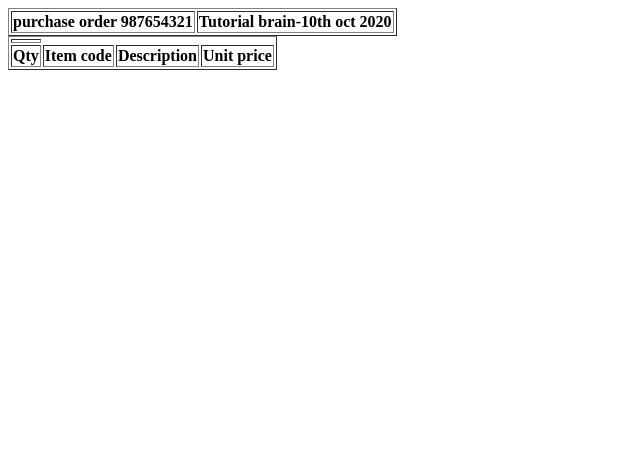
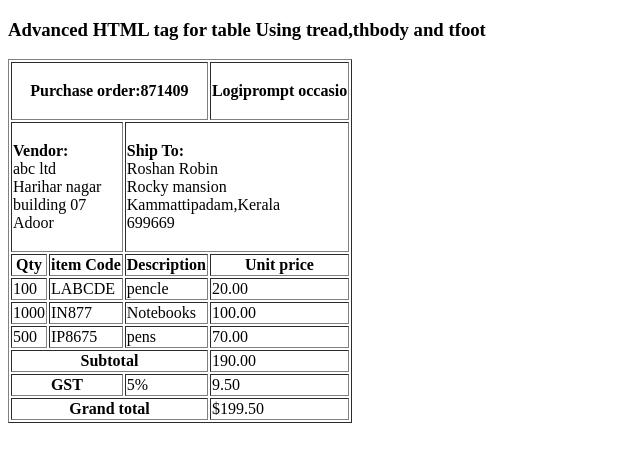
Before and after one commit to Roshanrobin80/html, a plain HTML site: page table1.html in a window 1280 px wide. Shown: the whole page, without its empty margins (0-640 px from the left). Drawn offline with Linux system fonts and the light colour scheme.

Commit message:
well done

```diff
--- a/table1.html
+++ b/table1.html
@@ -6,21 +6,64 @@
     <title>Document</title>
 </head>
 <body>
+    <h3>Advanced HTML tag for table Using tread,thbody and tfoot</h3>
    <table border="1">
     <tr>
-        <th>purchase order 987654321</th>
-        <th>Tutorial brain-10th oct 2020</th>
+        <th colspan="3"><br>Purchase order:871409 <br><br></th>
+        <th><br>Logiprompt occasio <br><br></th>
     </tr>
-    <table border="1">
     <tr>
-            <td></td>
+        <td colspan="2"> <br><b>Vendor:</b>
+            <br>abc ltd
+             <br>Harihar nagar
+            <br>building 07
+            <br>Adoor <br><br>
+        </td>
+
+        <td colspan="2"> <b>Ship To:</b>
+        <br> Roshan Robin
+        <br>Rocky mansion
+        <br>Kammattipadam,Kerala
+        <br>699669</td>
+    </tr>
     <tr>
         <th>Qty</th>
-                <th>Item code</th>
+        <th>item Code</th>
         <th>Description</th>
         <th>Unit price</th>
     </tr>
+<tr>
+    <td>100</td>
+    <td>LABCDE</td>
+    <td>pencle</td>
+    <td>20.00</td>
+</tr>
+<tr>
+    <td>1000</td>
+    <td>IN877</td>
+    <td>Notebooks</td>
+    <td>100.00</td>
+</tr>
+<tr>
+    <td>500</td>
+    <td>IP8675</td>
+    <td>pens</td>
+    <td>70.00</td>
+</tr>
+<tr>
+    <th colspan="3">Subtotal</th>
+    <td>190.00</td>
+</tr>
+<tr>
+    <th colspan="2">GST</th>
+    <td>5%</td>
+    <td>9.50</td>
+</tr>
+<tr>
+    <th colspan="3">Grand total</th>
+    <td>$199.50</td>
 </tr>
 
+   </table>
 </body>
 </html>
```
Lines whose indentation alone changed are shown as unchanged.
